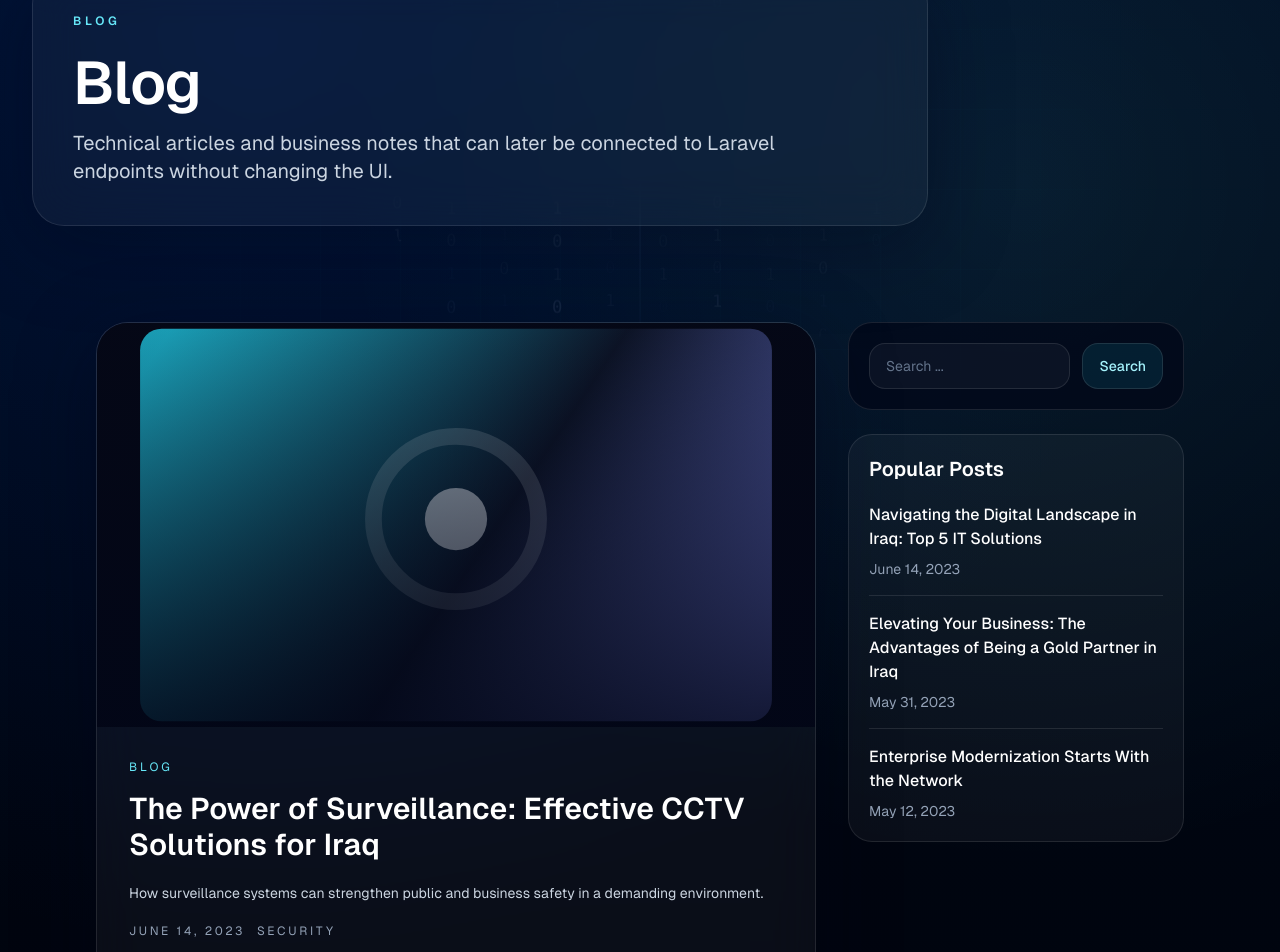
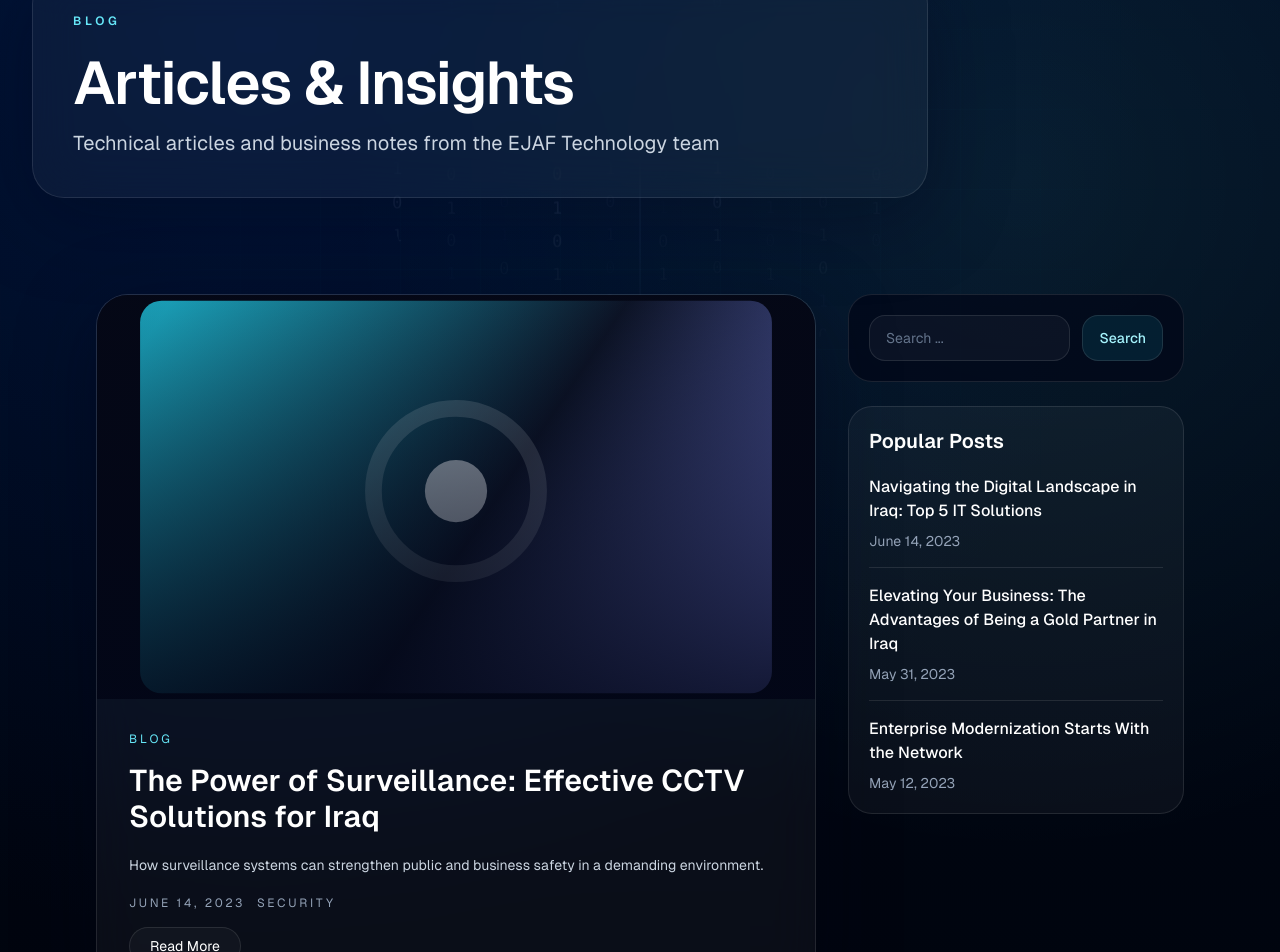
Before and after one commit to RitaKiwan03/FrontendEJAF, a Next.js app: page /blog in a window 1280 px wide. Shown: the part 211-1163 px from the top of the page. Built offline with nearby package versions, Linux system fonts and the light colour scheme; no server answers.

Commit message:
fix: tags type error in blog page

```diff
--- a/src/app/blog/[slug]/page.tsx
+++ b/src/app/blog/[slug]/page.tsx
@@ -1,6 +1,5 @@
 import Link from "next/link";
 import { notFound } from "next/navigation";
-
 import { Reveal } from "@/components/content-motion";
 import { getBlogApi, getBlogItemApi } from "@/lib/api";
 import { formatLocalizedDate, resolveLocale } from "@/lib/i18n";
@@ -8,21 +7,62 @@ import { siteCopy } from "@/data/site";
 
 type BlogPageProps = {
   params: { slug: string };
-  searchParams?: {
-    lang?: string;
-  };
+  searchParams?: { lang?: string };
 };
 
+// ✅ إصلاح generateStaticParams — يمنع الخطأ في Vercel
 export async function generateStaticParams() {
+  try {
     const posts = await getBlogApi("en");
     const slugs = posts.map((post) => post.slug).filter(Boolean);
-
     return Array.from(new Set(slugs)).map((slug) => ({ slug }));
+  } catch {
+    // ✅ إذا فشل الجلب لا يوقف البناء
+    return [];
+  }
 }
 
-export default async function BlogArticlePage({ params, searchParams }: BlogPageProps) {
+// ✅ Dynamic rendering للتأكد من جلب أحدث البيانات
+export const dynamic = "force-dynamic";
+
+// ✅ Helper لتحويل tags لأي صيغة إلى array
+function parseTags(tags: any, locale: string): string[] {
+  if (!tags) return [];
+
+  // إذا كان object من الباك إند { en: "...", ar: "..." }
+  if (typeof tags === "object" && !Array.isArray(tags)) {
+    const raw = locale === "ar" ? tags.ar : tags.en;
+    if (!raw) return [];
+    return raw
+      .split(",")
+      .map((t: string) => t.trim())
+      .filter(Boolean);
+  }
+
+  // إذا كان string مباشرة
+  if (typeof tags === "string") {
+    return tags
+      .split(",")
+      .map((t) => t.trim())
+      .filter(Boolean);
+  }
+
+  // إذا كان array
+  if (Array.isArray(tags)) {
+    return tags.filter(Boolean);
+  }
+
+  return [];
+}
+
+export default async function BlogArticlePage({
+  params,
+  searchParams,
+}: BlogPageProps) {
   const locale = resolveLocale(searchParams?.lang);
   const copy = siteCopy[locale];
+  const isAr = locale === "ar";
+
   const post = await getBlogItemApi(locale, params.slug);
 
   if (!post) {
@@ -31,20 +71,34 @@ export default async function BlogArticlePage({ params, searchParams }: BlogPage
 
   const popularPosts = await getBlogApi(locale);
 
+  // ✅ تحويل tags بشكل آمن
+  const tags = parseTags(post.tags, locale);
+
+  // ✅ تحويل content بشكل آمن
+  const content = typeof post.content === "string" ? post.content : "";
+
   return (
     <>
       <section className="mx-auto w-full max-w-7xl px-4 py-12 sm:px-6 lg:px-8 lg:py-16">
         <Reveal className="space-y-4 rounded-[2rem] border border-white/10 bg-white/[0.04] p-8 shadow-[0_20px_80px_rgba(2,6,23,0.35)] backdrop-blur-xl">
-          <h1 className="text-4xl font-semibold tracking-tight text-white sm:text-5xl">{copy.page.blogTitle}</h1>
+          <h1 className="text-4xl font-semibold tracking-tight text-white sm:text-5xl">
+            {isAr ? "المدونة" : "Blog"}
+          </h1>
           <ol className="flex flex-wrap items-center gap-2 text-sm text-slate-400">
             <li>
-              <Link href={locale === "ar" ? "/?lang=ar" : "/"} className="transition-colors hover:text-white">
+              <Link
+                href={isAr ? "/?lang=ar" : "/"}
+                className="transition-colors hover:text-white"
+              >
                 {copy.page.blogBreadcrumbHome}
               </Link>
             </li>
             <li>/</li>
             <li>
-              <Link href={locale === "ar" ? "/blog?lang=ar" : "/blog"} className="transition-colors hover:text-white">
+              <Link
+                href={isAr ? "/blog?lang=ar" : "/blog"}
+                className="transition-colors hover:text-white"
+              >
                 {copy.page.blogBreadcrumbBlog}
               </Link>
             </li>
@@ -66,39 +120,65 @@ export default async function BlogArticlePage({ params, searchParams }: BlogPage
               <span>EJAF Technology</span>
             </div>
 
+            {post.image && (
               <div className="overflow-hidden rounded-[1.5rem] border border-white/10 bg-slate-950/70">
-              <div className="aspect-[16/9] bg-cover bg-center" style={{ backgroundImage: `linear-gradient(180deg, rgba(2,6,23,0.08), rgba(2,6,23,0.82)), url(${post.image})` }} />
+                <div
+                  className="aspect-[16/9] bg-cover bg-center"
+                  style={{
+                    backgroundImage: `linear-gradient(180deg, rgba(2,6,23,0.08), rgba(2,6,23,0.82)), url(${post.image})`,
+                  }}
+                />
               </div>
+            )}
 
             <header className="space-y-4">
-              <h1 className="text-3xl font-semibold tracking-tight text-white sm:text-5xl">{post.title}</h1>
+              <h1 className="text-3xl font-semibold tracking-tight text-white sm:text-5xl">
+                {post.title}
+              </h1>
               <p className="text-lg leading-8 text-slate-300">{post.excerpt}</p>
             </header>
 
-            <div className="space-y-6 text-sm leading-7 text-slate-300 sm:text-base">
-              {post.content.split("\n\n").map((paragraph) => (
-                <p key={paragraph}>{paragraph}</p>
+            <div
+              className="space-y-6 text-sm leading-7 text-slate-300 sm:text-base"
+              dir={isAr ? "rtl" : "ltr"}
+            >
+              {content
+                .split("\n\n")
+                .filter(Boolean)
+                .map((paragraph, i) => (
+                  <p key={i}>{paragraph}</p>
                 ))}
             </div>
 
-            <div className="flex flex-wrap gap-2 border-t border-white/10 pt-6 text-sm text-slate-400">
-              {post.tags.map((tag) => (
-                <span key={tag} className="rounded-full border border-white/10 bg-slate-950/60 px-3 py-1 text-xs uppercase tracking-[0.18em] text-slate-300">
+            {/* ✅ Tags مصحح — يعمل مع string و array و object */}
+            {tags.length > 0 && (
+              <div className="flex flex-wrap gap-2 border-t border-white/10 pt-6">
+                {tags.map((tag) => (
+                  <span
+                    key={tag}
+                    className="rounded-full border border-white/10 bg-slate-950/60 px-3 py-1 text-xs uppercase tracking-[0.18em] text-slate-300"
+                  >
                     {tag}
                   </span>
                 ))}
               </div>
+            )}
           </article>
 
           <aside className="space-y-6">
-            <form action="/component/search" method="get" className="rounded-[1.5rem] border border-white/10 bg-slate-950/70 p-5">
+            <form
+              action={isAr ? "/blog?lang=ar" : "/blog"}
+              method="get"
+              className="rounded-[1.5rem] border border-white/10 bg-slate-950/70 p-5"
+            >
               <div className="flex gap-3">
                 <input
                   type="search"
-                  name="searchword"
+                  name="q"
                   placeholder={copy.page.blogSearchPlaceholder}
                   className="w-full rounded-2xl border border-white/10 bg-white/[0.04] px-4 py-3 text-sm text-white placeholder:text-slate-500 outline-none transition-colors focus:border-cyan-400/40"
                 />
+                {isAr && <input type="hidden" name="lang" value="ar" />}
                 <button
                   type="submit"
                   className="rounded-2xl border border-white/10 bg-cyan-400/10 px-4 py-3 text-sm font-medium text-cyan-200 transition-colors hover:bg-cyan-400/20"
@@ -109,27 +189,43 @@ export default async function BlogArticlePage({ params, searchParams }: BlogPage
             </form>
 
             <div className="rounded-[1.5rem] border border-white/10 bg-white/[0.04] p-5 shadow-[0_20px_80px_rgba(2,6,23,0.24)] backdrop-blur-xl">
-              <h2 className="text-xl font-semibold text-white">{copy.page.blogRelatedPosts}</h2>
+              <h2 className="text-xl font-semibold text-white">
+                {copy.page.blogRelatedPosts}
+              </h2>
               <div className="mt-5 space-y-4">
                 {popularPosts
                   .filter((item) => item.slug !== post.slug)
                   .slice(0, 3)
                   .map((item) => (
-                    <article key={item.id} className="space-y-2 border-b border-white/10 pb-4 last:border-b-0 last:pb-0">
-                      <Link href={`/blog/${item.slug}`} className="block text-base font-medium text-white transition-colors hover:text-cyan-300">
+                    <article
+                      key={item.id}
+                      className="space-y-2 border-b border-white/10 pb-4 last:border-b-0 last:pb-0"
+                    >
+                      <Link
+                        href={`/blog/${item.slug}${isAr ? "?lang=ar" : ""}`}
+                        className="block text-base font-medium text-white transition-colors hover:text-cyan-300"
+                      >
                         {item.title}
                       </Link>
-                      <p className="text-sm text-slate-400">{formatLocalizedDate(item.createdAt, locale)}</p>
+                      <p className="text-sm text-slate-400">
+                        {formatLocalizedDate(item.createdAt, locale)}
+                      </p>
                     </article>
                   ))}
               </div>
             </div>
 
             <div className="rounded-[1.5rem] border border-white/10 bg-white/[0.04] p-5 shadow-[0_20px_80px_rgba(2,6,23,0.24)] backdrop-blur-xl">
-              <h2 className="text-xl font-semibold text-white">{copy.page.blogMoreReading}</h2>
+              <h2 className="text-xl font-semibold text-white">
+                {copy.page.blogMoreReading}
+              </h2>
               <div className="mt-5 space-y-4">
                 {popularPosts.slice(0, 2).map((item) => (
-                  <Link key={item.id} href={`/blog/${item.slug}`} className="block rounded-2xl border border-white/10 bg-slate-950/55 p-4 text-sm text-slate-300 transition-colors hover:border-cyan-300/20 hover:text-white">
+                  <Link
+                    key={item.id}
+                    href={`/blog/${item.slug}${isAr ? "?lang=ar" : ""}`}
+                    className="block rounded-2xl border border-white/10 bg-slate-950/55 p-4 text-sm text-slate-300 transition-colors hover:border-cyan-300/20 hover:text-white"
+                  >
                     {item.title}
                   </Link>
                 ))}
--- a/src/app/blog/page.tsx
+++ b/src/app/blog/page.tsx
@@ -1,5 +1,4 @@
 import Link from "next/link";
-
 import { PageShell } from "@/components/page-shell";
 import { BlogCard } from "@/components/content-cards";
 import { Stagger, StaggerItem } from "@/components/content-motion";
@@ -8,14 +7,13 @@ import { formatLocalizedDate, resolveLocale } from "@/lib/i18n";
 import { siteCopy } from "@/data/site";
 
 type BlogPageProps = {
-  searchParams?: {
-    lang?: string;
-  };
+  searchParams?: { lang?: string };
 };
 
 export default async function BlogPage({ searchParams }: BlogPageProps) {
   const locale = resolveLocale(searchParams?.lang);
   const copy = siteCopy[locale];
+  const isAr = locale === "ar";
   const posts = await getBlogApi(locale);
   const featuredPost = posts[0];
   const recentPosts = posts.slice(1, 4);
@@ -23,52 +21,92 @@ export default async function BlogPage({ searchParams }: BlogPageProps) {
   return (
     <>
       <PageShell
-        eyebrow={copy.page.blogTitle}
-        title={copy.page.blogTitle}
-        description={copy.home.blogDescription}
+        eyebrow={isAr ? "المدونة" : "Blog"}
+        title={isAr ? "المقالات والأفكار" : "Articles & Insights"}
+        description={
+          isAr
+            ? "مقالات تقنية وملاحظات أعمال من فريق EJAF Technology"
+            : "Technical articles and business notes from the EJAF Technology team"
+        }
       />
 
       <section className="mx-auto w-full max-w-6xl px-4 pb-16 sm:px-6 lg:px-8 lg:pb-24">
         <div className="grid gap-8 lg:grid-cols-[minmax(0,1.5fr)_minmax(280px,0.7fr)]">
           <div className="space-y-6">
-            {featuredPost ? (
+            {featuredPost && (
               <article className="overflow-hidden rounded-[2rem] border border-white/10 bg-white/[0.04] shadow-[0_20px_80px_rgba(2,6,23,0.35)] backdrop-blur-xl">
-                <div className="relative aspect-[16/9] bg-cover bg-center" style={{ backgroundImage: `linear-gradient(180deg, rgba(2,6,23,0.12), rgba(2,6,23,0.82)), url(${featuredPost.image})` }} />
+                <div
+                  className="relative aspect-[16/9] bg-cover bg-center"
+                  style={{
+                    backgroundImage: `linear-gradient(180deg, rgba(2,6,23,0.12), rgba(2,6,23,0.82)), url(${featuredPost.image})`,
+                  }}
+                />
                 <div className="space-y-4 p-6 sm:p-8">
-                  <p className="text-xs uppercase tracking-[0.24em] text-cyan-300">{copy.page.blogFeaturedLabel}</p>
-                  <h2 className="text-3xl font-semibold text-white">{featuredPost.title}</h2>
-                  <p className="text-sm leading-7 text-slate-300">{featuredPost.excerpt}</p>
+                  <p className="text-xs uppercase tracking-[0.24em] text-cyan-300">
+                    {copy.page.blogFeaturedLabel}
+                  </p>
+                  <h2 className="text-3xl font-semibold text-white">
+                    {featuredPost.title}
+                  </h2>
+                  <p className="text-sm leading-7 text-slate-300">
+                    {featuredPost.excerpt}
+                  </p>
                   <div className="flex flex-wrap gap-3 text-xs uppercase tracking-[0.22em] text-slate-400">
-                    <span>{formatLocalizedDate(featuredPost.createdAt, locale)}</span>
-                    <span>{featuredPost.tags[0]}</span>
+                    <span>
+                      {formatLocalizedDate(featuredPost.createdAt, locale)}
+                    </span>
+                    {/* ✅ tags كـ string مباشرة */}
+                    {featuredPost.tags && (
+                      <span>
+                        {featuredPost.tags && featuredPost.tags.length > 0 && (
+                          <span>{featuredPost.tags[0]}</span>
+                        )}
+                      </span>
+                    )}
                   </div>
-                  <Link href={`/blog/${featuredPost.slug}`} className="inline-flex rounded-full border border-white/10 bg-white/[0.03] px-5 py-2 text-sm text-white transition-colors hover:bg-white/10">
+                  <Link
+                    href={`/blog/${featuredPost.slug}${locale === "ar" ? "?lang=ar" : ""}`}
+                    className="inline-flex rounded-full border border-white/10 bg-white/[0.03] px-5 py-2 text-sm text-white transition-colors hover:bg-white/10"
+                  >
                     {copy.page.blogReadMore}
                   </Link>
                 </div>
               </article>
-            ) : null}
+            )}
 
             <Stagger className="grid gap-6 md:grid-cols-2">
               {recentPosts.map((post) => (
                 <StaggerItem key={post.id}>
-                  <BlogCard title={post.title} excerpt={post.excerpt} createdAt={formatLocalizedDate(post.createdAt, locale)} image={post.image} href={`/blog/${post.slug}${locale === "ar" ? "?lang=ar" : ""}`} readLabel={copy.readArticleLabel} />
+                  <BlogCard
+                    title={post.title}
+                    excerpt={post.excerpt}
+                    createdAt={formatLocalizedDate(post.createdAt, locale)}
+                    image={post.image}
+                    href={`/blog/${post.slug}${locale === "ar" ? "?lang=ar" : ""}`}
+                    readLabel={copy.readArticleLabel}
+                  />
                 </StaggerItem>
               ))}
             </Stagger>
           </div>
 
           <aside className="space-y-6">
-            <form action="/component/search" method="get" className="rounded-[1.5rem] border border-white/10 bg-slate-950/70 p-5">
+            {/* ✅ Search يستخدم Next.js routing بدل Joomla */}
+            <form
+              action="/blog"
+              method="get"
+              className="rounded-[1.5rem] border border-white/10 bg-slate-950/70 p-5"
+            >
               <div className="flex gap-3">
                 <input
                   type="search"
-                  name="searchword"
+                  name="q"
                   placeholder={copy.page.blogSearchPlaceholder}
                   className="w-full rounded-2xl border border-white/10 bg-white/[0.04] px-4 py-3 text-sm text-white placeholder:text-slate-500 outline-none transition-colors focus:border-cyan-400/40"
                 />
-                <input type="hidden" name="searchphrase" value="all" />
-                <input type="hidden" name="Itemid" value="492" />
+                {locale === "ar" && (
+                  <input type="hidden" name="lang" value="ar" />
+                )}
                 <button
                   type="submit"
                   className="rounded-2xl border border-white/10 bg-cyan-400/10 px-4 py-3 text-sm font-medium text-cyan-200 transition-colors hover:bg-cyan-400/20"
@@ -79,14 +117,24 @@ export default async function BlogPage({ searchParams }: BlogPageProps) {
             </form>
 
             <div className="rounded-[1.5rem] border border-white/10 bg-white/[0.04] p-5">
-              <h2 className="text-xl font-semibold text-white">{copy.page.blogPopularPosts}</h2>
+              <h2 className="text-xl font-semibold text-white">
+                {copy.page.blogPopularPosts}
+              </h2>
               <div className="mt-5 space-y-4">
                 {recentPosts.map((post) => (
-                  <article key={post.id} className="space-y-2 border-b border-white/10 pb-4 last:border-b-0 last:pb-0">
-                    <Link href={`/blog/${post.slug}`} className="block text-base font-medium text-white transition-colors hover:text-cyan-300">
+                  <article
+                    key={post.id}
+                    className="space-y-2 border-b border-white/10 pb-4 last:border-b-0 last:pb-0"
+                  >
+                    <Link
+                      href={`/blog/${post.slug}${locale === "ar" ? "?lang=ar" : ""}`}
+                      className="block text-base font-medium text-white transition-colors hover:text-cyan-300"
+                    >
                       {post.title}
                     </Link>
-                    <p className="text-sm text-slate-400">{formatLocalizedDate(post.createdAt, locale)}</p>
+                    <p className="text-sm text-slate-400">
+                      {formatLocalizedDate(post.createdAt, locale)}
+                    </p>
                   </article>
                 ))}
               </div>
```
Lines whose indentation alone changed are shown as unchanged.
